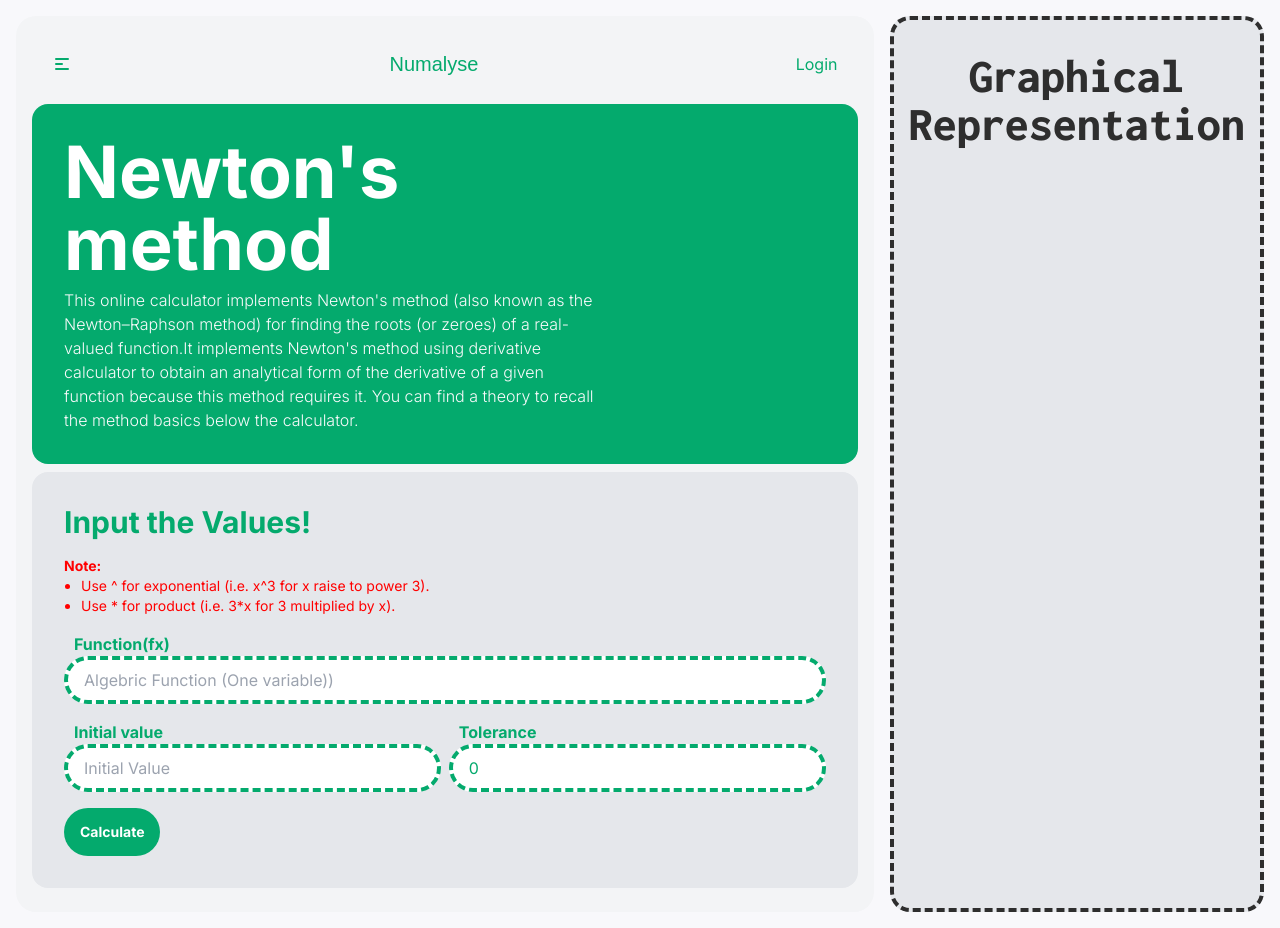
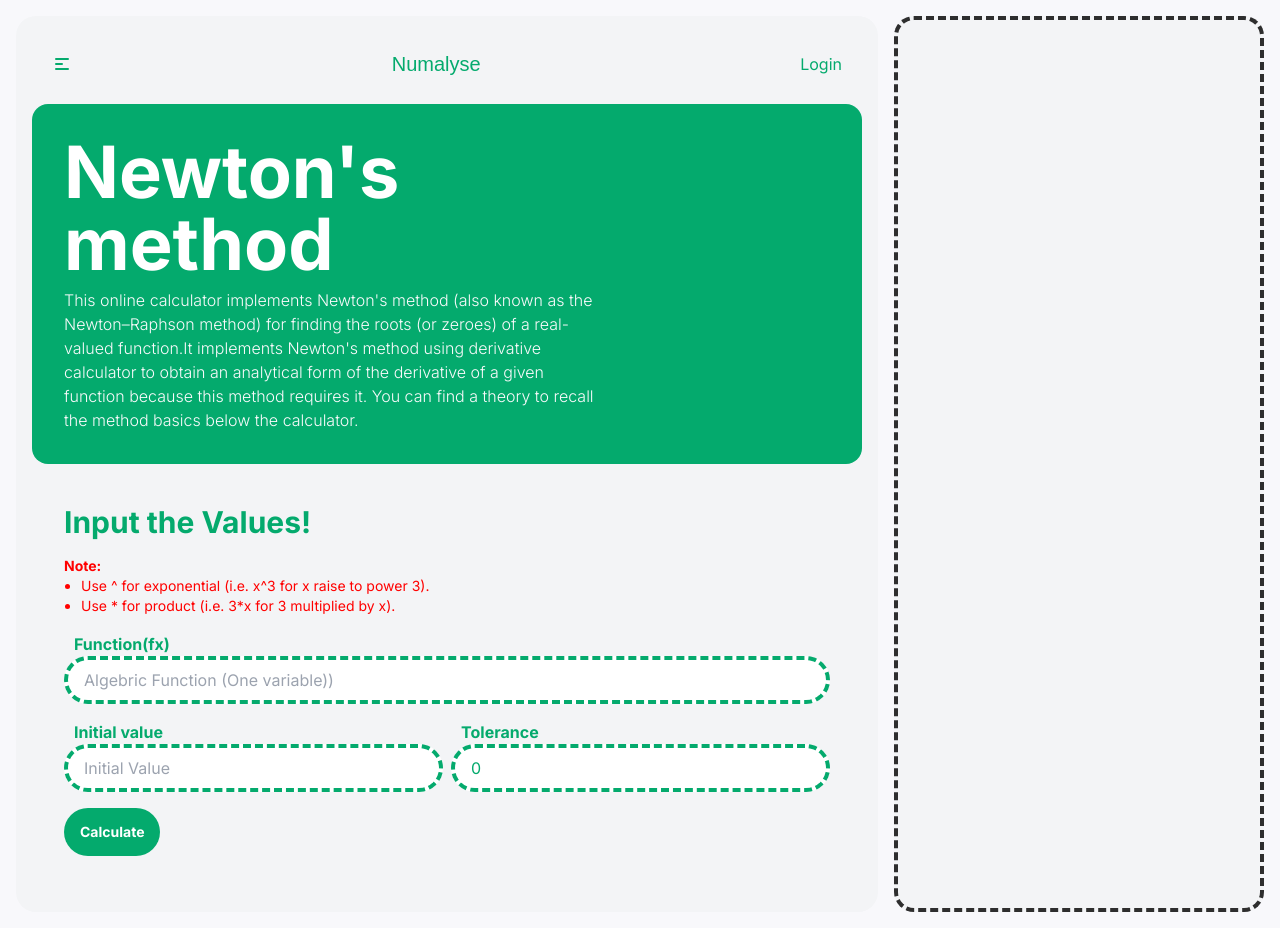
Before and after one commit to Hammadulhaq123/Numalyse, a Next.js app: page /solve/method/newton-method in a window 1280 px wide. Built offline with nearby package versions, Linux system fonts and the light colour scheme; a web font is replaced by a local one.

Commit message:
background and little func updated

```diff
--- a/app/solve/components/AddOnSidebar.js
+++ b/app/solve/components/AddOnSidebar.js
@@ -11,11 +11,10 @@ const AddOnSidebar = () => {
     return (
         <>
             {/* SideBar that is going to contain the ads and extras */}
-            <div className='w-[30%] h-auto hidden lg:flex flex-col bg-gray-200 border-4 border-[#2e2e2e] border-dashed items-center justify-start py-8 px-4 text-[#2e2e2e] rounded-[20px]'>
-                <div id='plot' className={` w-full text-center h-auto flex gap-2 items-center justify-center flex-col text-5xl font-bold text-[#2e2e2e]`}>
+            <div className='w-[30%] h-auto hidden lg:flex flex-col bg-gray-100 border-4 border-[#2e2e2e] border-dashed items-center justify-start py-8 px-4 text-[#2e2e2e] rounded-[20px]'>
+                <div id='plot' className={`hidden w-full text-center h-auto gap-2 items-center justify-center flex-col text-5xl font-bold text-[#2e2e2e]`}>
                     <span className={`${supreme.className}`}>
                         Graphical Representation
-
                     </span>
                 </div>
             </div>
```
